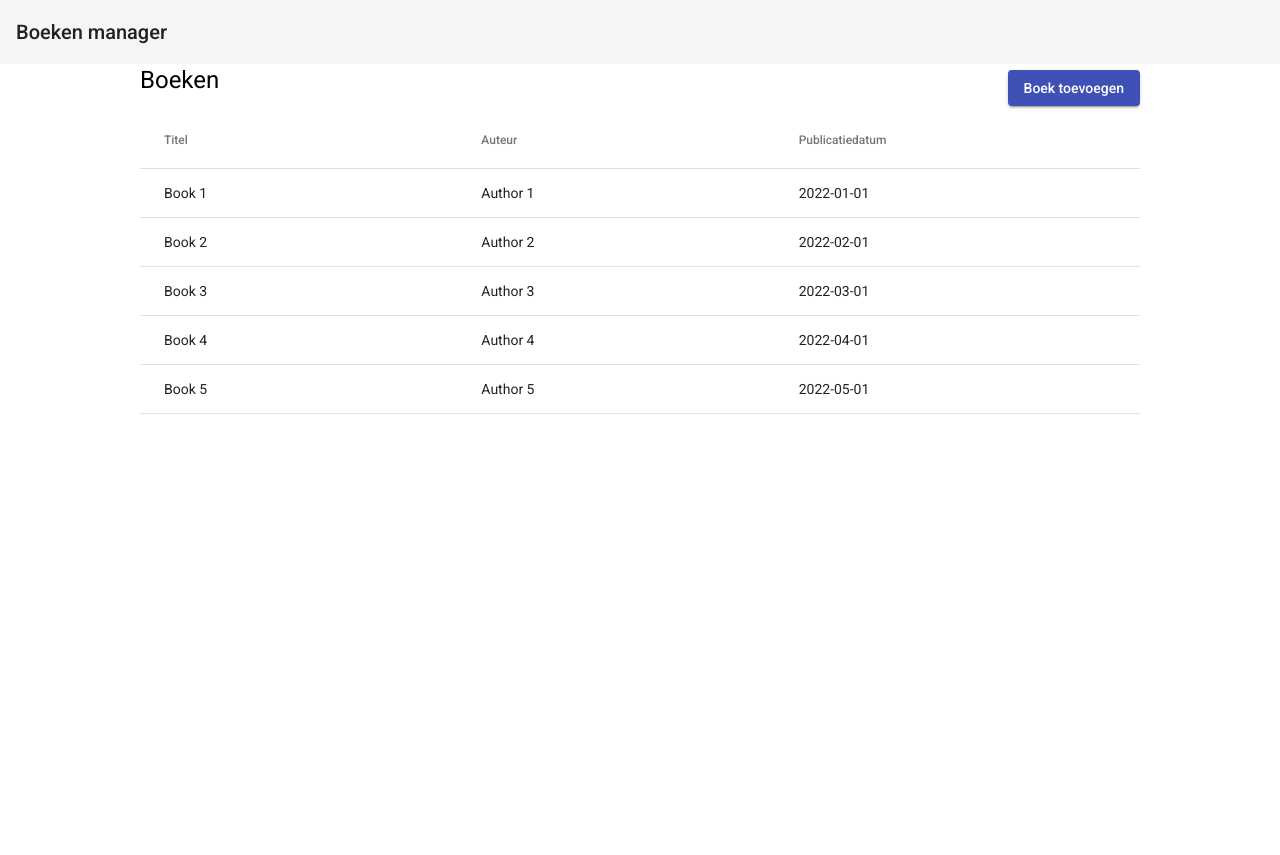
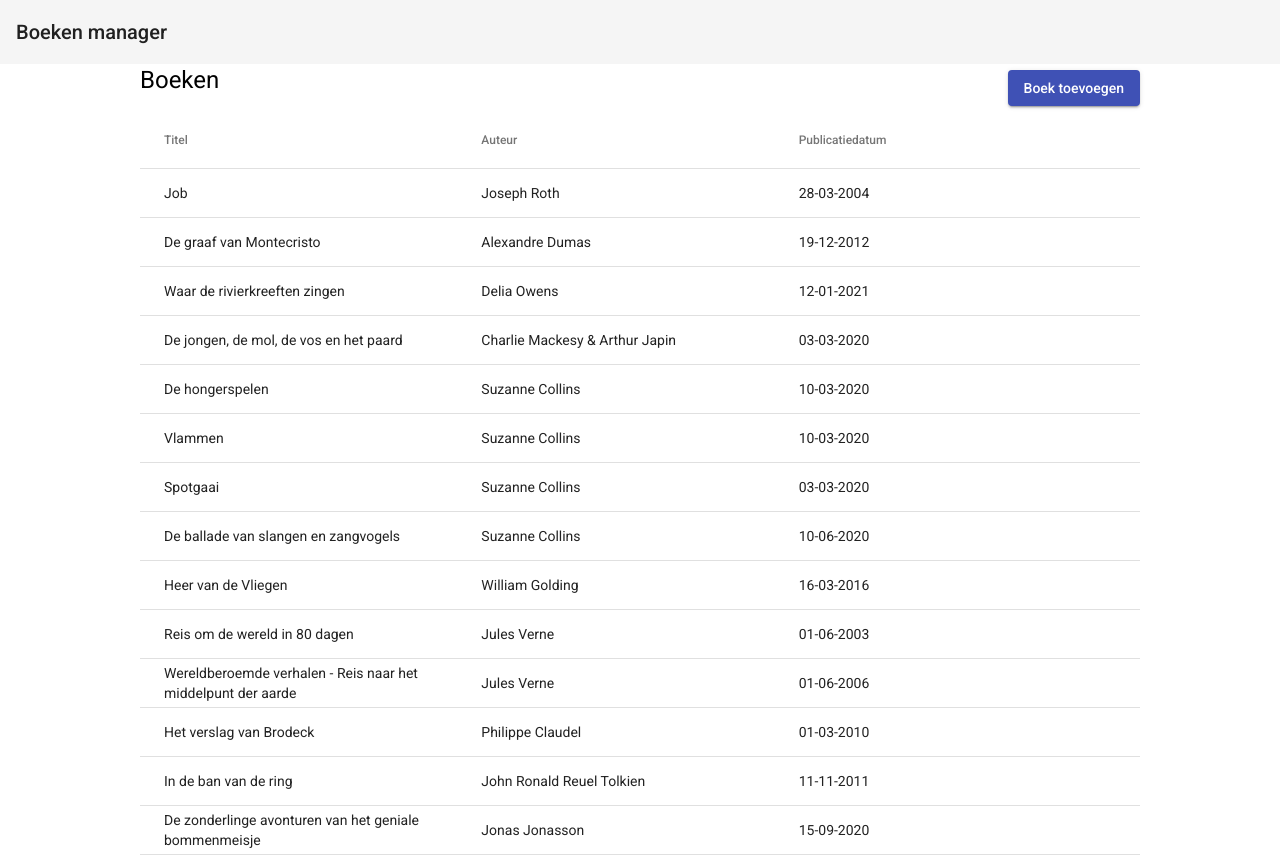
Before and after one commit to dhvandendool/boekenmanager, an Angular app: page /books in a window 1280 px wide. Before the commit the page ends 800 px from the top, so only its background shows below. Built offline with nearby package versions, Linux system fonts and the light colour scheme.

Commit message:
added loading for books

```diff
--- /dev/null
+++ b/src/app/models/book.model.ts
@@ -0,0 +1,5 @@
+export interface Book {
+  title: string;
+  author: string;
+  publicationDate: string;
+}
--- a/src/app/modules/books/books.component.css
+++ b/src/app/modules/books/books.component.css
@@ -7,6 +7,12 @@
   flex: 1;
 }
 
+.loading-div {
+  display: flex;
+  justify-content: center;
+  align-items: center;
+}
+
 button {
   margin-left: 10px;
 }
--- a/src/app/modules/books/books.component.html
+++ b/src/app/modules/books/books.component.html
@@ -20,3 +20,6 @@
   <mat-header-row *matHeaderRowDef="['title', 'author', 'publicationDate']"></mat-header-row>
   <mat-row *matRowDef="let row; columns: ['title', 'author', 'publicationDate']"></mat-row>
 </mat-table>
+<div *ngIf="isLoading" class="loading-div">
+  <mat-progress-spinner color="primary" mode="indeterminate"></mat-progress-spinner>
+</div>
--- a/src/app/modules/books/books.component.ts
+++ b/src/app/modules/books/books.component.ts
@@ -1,4 +1,6 @@
 import { Component, OnInit } from '@angular/core';
+import {BooksService} from "../../services/books.service";
+import {Book} from "../../models/book.model";
 
 @Component({
   selector: 'books',
@@ -6,17 +8,17 @@ import { Component, OnInit } from '@angular/core';
   styleUrls: ['./books.component.css']
 })
 export class BooksComponent implements OnInit {
-  books = [
-    { title: 'Book 1', author: 'Author 1', publicationDate: '2022-01-01' },
-    { title: 'Book 2', author: 'Author 2', publicationDate: '2022-02-01' },
-    { title: 'Book 3', author: 'Author 3', publicationDate: '2022-03-01' },
-    { title: 'Book 4', author: 'Author 4', publicationDate: '2022-04-01' },
-    { title: 'Book 5', author: 'Author 5', publicationDate: '2022-05-01' },
-  ];
+  isLoading = false;
+  books = new Array<Book>();
 
-  constructor() { }
+  constructor(private booksService: BooksService) { }
 
   ngOnInit(): void {
+    this.isLoading = true;
+    this.booksService.getAll().subscribe(books => {
+      this.books = books;
+      this.isLoading = false;
+    })
   }
 
 }
--- a/src/app/modules/books/books.module.ts
+++ b/src/app/modules/books/books.module.ts
@@ -11,6 +11,7 @@ import {ReactiveFormsModule} from "@angular/forms";
 import {MatInputModule} from "@angular/material/input";
 import {RouterLink} from "@angular/router";
 import {CommonModule} from "@angular/common";
+import {MatProgressSpinnerModule} from "@angular/material/progress-spinner";
 
 @NgModule({
   imports: [
@@ -23,7 +24,8 @@ import {CommonModule} from "@angular/common";
     ReactiveFormsModule,
     MatInputModule,
     CommonModule,
-    RouterLink
+    RouterLink,
+    MatProgressSpinnerModule
   ],
   declarations: [BooksComponent, AddBookComponent]
 })
--- /dev/null
+++ b/src/app/services/books.service.ts
@@ -0,0 +1,18 @@
+import {Injectable} from "@angular/core";
+import {HttpClient} from "@angular/common/http";
+import {EMPTY, Observable } from "rxjs";
+import {Book} from "../models/book.model";
+
+@Injectable()
+export class BooksService {
+  constructor(private httpClient: HttpClient) { }
+
+  public getAll(): Observable<Book[]> {
+    return this.httpClient.get<Book[]>('./assets/books.json');
+  }
+
+  public add(book: Book) {
+    console.log('Book is added');
+    return EMPTY;
+  }
+}
--- a/src/books.json
+++ b/src/assets/books.json
@@ -2,71 +2,71 @@
   {
     "title": "Job",
     "author": "Joseph Roth",
-    "publication-date": "28-03-2004"
+    "publicationDate": "28-03-2004"
   },
   {
     "title": "De graaf van Montecristo",
     "author": "Alexandre Dumas",
-    "publication-date": "19-12-2012"
+    "publicationDate": "19-12-2012"
   },
   {
     "title": "Waar de rivierkreeften zingen",
     "author": "Delia Owens",
-    "publication-date": "12-01-2021"
+    "publicationDate": "12-01-2021"
   },
   {
     "title": "De jongen, de mol, de vos en het paard",
     "author": "Charlie Mackesy & Arthur Japin",
-    "publication-date": "03-03-2020"
+    "publicationDate": "03-03-2020"
   },
   {
     "title": "De hongerspelen",
     "author": "Suzanne Collins",
-    "publication-date": "10-03-2020"
+    "publicationDate": "10-03-2020"
   },
   {
     "title": "Vlammen",
     "author": "Suzanne Collins",
-    "publication-date": "10-03-2020"
+    "publicationDate": "10-03-2020"
   },
   {
     "title": "Spotgaai",
     "author": "Suzanne Collins",
-    "publication-date": "03-03-2020"
+    "publicationDate": "03-03-2020"
   },
   {
     "title": "De ballade van slangen en zangvogels",
     "author": "Suzanne Collins",
-    "publication-date": "10-06-2020"
+    "publicationDate": "10-06-2020"
   },
   {
     "title": "Heer van de Vliegen",
     "author": "William Golding",
-    "publication-date": "16-03-2016"
+    "publicationDate": "16-03-2016"
   },
   {
     "title": "Reis om de wereld in 80 dagen",
     "author": "Jules Verne",
-    "publication-date": "01-06-2003"
+    "publicationDate": "01-06-2003"
   },
   {
     "title": "Wereldberoemde verhalen - Reis naar het middelpunt der aarde",
     "author": "Jules Verne",
-    "publication-date": "01-06-2006"
+    "publicationDate": "01-06-2006"
   },
   {
     "title": "Het verslag van Brodeck",
     "author": "Philippe Claudel",
-    "publication-date": "01-03-2010"
+    "publicationDate": "01-03-2010"
   },
   {
     "title": "In de ban van de ring",
     "author": "John Ronald Reuel Tolkien",
-    "publication-date": "11-11-2011"
+    "publicationDate": "11-11-2011"
   },
   {
     "title": "De zonderlinge avonturen van het geniale bommenmeisje",
     "author": "Jonas Jonasson",
-    "publication-date": "15-09-2020"
-}
+    "publicationDate": "15-09-2020"
+  }
 ]
```
Also changed, not shown: src/app/app.module.ts (+5 -2 lines).
